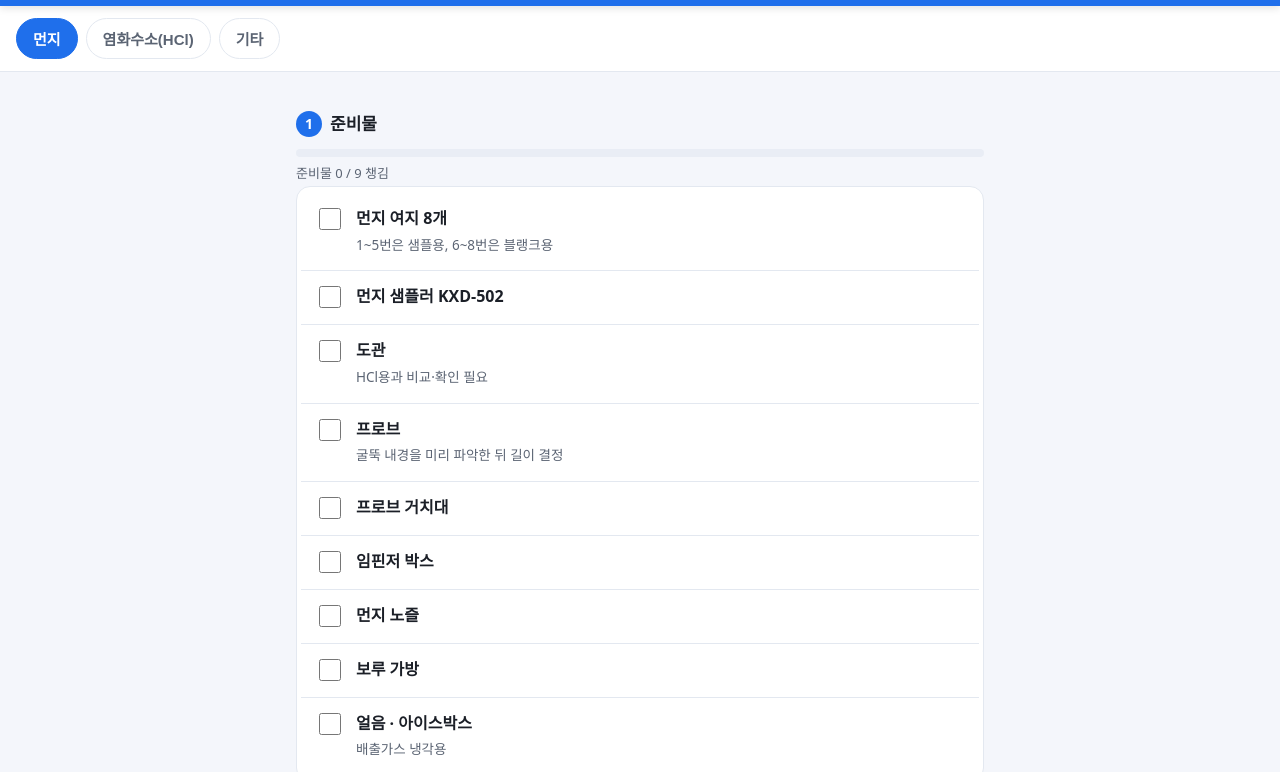
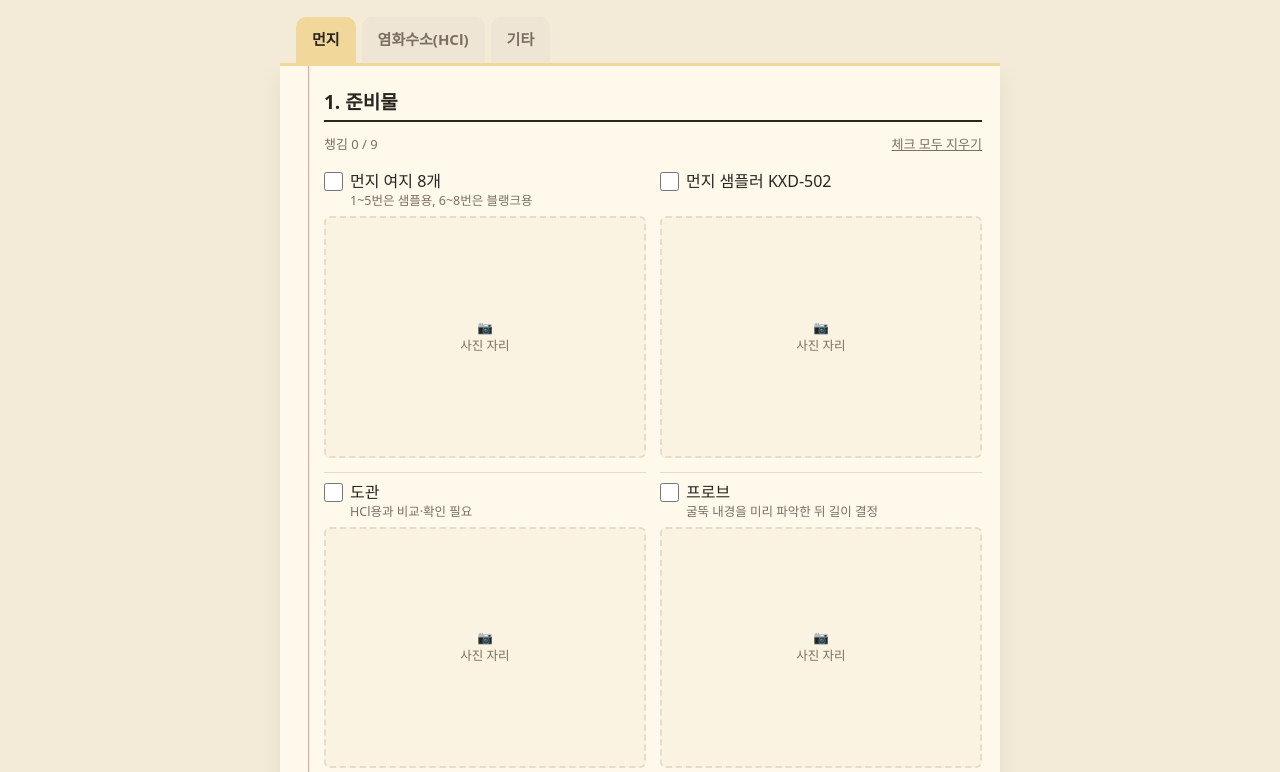
Before and after one commit to jeongho3360-36/TMS-HandBook, a plain HTML site: page index.html in a window 1280 px wide. Shown: the part 85-857 px from the top of the page. Drawn offline with Linux system fonts and the light colour scheme.

Commit message:
Add files via upload

```diff
--- a/index.html
+++ b/index.html
@@ -5,117 +5,128 @@
 <meta name="viewport" content="width=device-width, initial-scale=1.0">
 <title>굴뚝 TMS 시료채취 핸드북</title>
 <style>
-  /* ===== 색과 기본 설정 ===== */
+  /* ===== 색 (메모장 느낌) ===== */
   :root{
-    --main:#1f6feb;       /* 포인트 색(파랑) */
-    --main-dark:#1a5fcc;
-    --bg:#f4f6fb;         /* 배경색 */
-    --card:#ffffff;       /* 카드 배경 */
-    --text:#1b1f27;       /* 글자색 */
-    --muted:#5b6473;      /* 연한 글자 */
-    --line:#e3e8f0;       /* 구분선 */
-    --warn-bg:#fff6e5;    /* 주의사항 배경 */
-    --warn-line:#f0b429;  /* 주의사항 테두리 */
+    --paper:#fff9ec;      /* 종이 */
+    --desk:#f3ead8;       /* 종이 바깥 배경 */
+    --ink:#29251f;        /* 글자 */
+    --muted:#7a6f60;      /* 연한 글자 */
+    --rule:#e6dcc8;       /* 줄 */
+    --margin:#d98c83;     /* 왼쪽 빨간 여백선 */
+    --tab:#eee5d5;        /* 탭 */
+    --tab-on:#f2d79a;     /* 선택된 탭 (형광펜) */
+    --mark:rgba(242,199,90,.45); /* 강조 형광펜 */
+    --photo-bg:#fbf3e2;
+  }
+  @media (prefers-color-scheme: dark){
+    :root{
+      --paper:#2a2723; --desk:#1c1a18; --ink:#f4ebdd; --muted:#b3a794;
+      --rule:#3b3731; --margin:#875a56; --tab:#302c27; --tab-on:#6b512a;
+      --mark:rgba(200,150,60,.35); --photo-bg:#25221f;
+    }
   }
   *{box-sizing:border-box;}
   body{
-    margin:0; font-family:"Apple SD Gothic Neo","Malgun Gothic",system-ui,sans-serif;
-    background:var(--bg); color:var(--text); line-height:1.6;
-    -webkit-text-size-adjust:100%;
+    margin:0; background:var(--desk); color:var(--ink);
+    font-family:system-ui,"Apple SD Gothic Neo","Malgun Gothic","맑은 고딕",sans-serif;
+    font-size:16px; line-height:28px; -webkit-text-size-adjust:100%;
   }
 
-  /* ===== 상단 제목 ===== */
-  header{
-    background:var(--main); color:#fff;
-    padding:18px 16px; position:sticky; top:0; z-index:10;
-    box-shadow:0 2px 8px rgba(0,0,0,.12);
+  /* ===== 상단 제목 (스크롤하면 위로 올라감) ===== */
+  header{ max-width:720px; margin:0 auto; padding:22px 20px 10px; }
+  header h1{ margin:0; font-size:21px; line-height:30px; font-weight:800; }
+  header p{ margin:2px 0 0; font-size:14px; color:var(--muted); }
+
+  /* ===== 분류 탭 (맨 위에 고정) ===== */
+  .tabs-wrap{ position:sticky; top:0; z-index:10; background:var(--desk); }
+  .tabs{
+    max-width:720px; margin:0 auto; display:flex; gap:6px;
+    overflow-x:auto; padding:10px 16px 0; scrollbar-width:none;
   }
-  header h1{ margin:0; font-size:19px; font-weight:700; }
-  header p{ margin:4px 0 0; font-size:13px; opacity:.9; }
+  .tabs::-webkit-scrollbar{ display:none; }
+  .tab{
+    flex:0 0 auto; border:none; cursor:pointer; white-space:nowrap;
+    background:var(--tab); color:var(--muted); font:inherit; font-size:15px; font-weight:700;
+    padding:8px 16px 10px; border-radius:10px 10px 0 0;
+  }
+  .tab.active{ background:var(--tab-on); color:var(--ink); }
 
-  /* ===== 측정 종류 선택 버튼 ===== */
-  .tabs{
-    display:flex; gap:8px; overflow-x:auto; padding:12px 16px;
-    background:var(--card); border-bottom:1px solid var(--line);
-    position:sticky; top:60px; z-index:9;
+  /* ===== 종이 ===== */
+  main{
+    max-width:720px; margin:0 auto 0; background:var(--paper);
+    border-top:3px solid var(--tab-on);
+    padding:18px 18px 32px 34px; min-height:60vh; position:relative;
+    box-shadow:0 1px 0 var(--rule), 0 8px 24px rgba(0,0,0,.06);
   }
-  .tab{
-    flex:0 0 auto; border:1.5px solid var(--line); background:#fff;
-    color:var(--muted); padding:9px 16px; border-radius:999px;
-    font-size:15px; font-weight:600; cursor:pointer; white-space:nowrap;
+  main::before{ /* 왼쪽 빨간 여백선 */
+    content:""; position:absolute; top:0; bottom:0; left:22px;
+    border-left:1.5px solid var(--margin); opacity:.7;
   }
-  .tab.active{ background:var(--main); color:#fff; border-color:var(--main); }
+  @media (min-width:740px){ main{ border-radius:0 0 6px 6px; padding-left:44px; } main::before{ left:28px; } }
 
-  /* ===== 본문 ===== */
-  main{ padding:16px; max-width:720px; margin:0 auto; }
-  .section-title{
-    display:flex; align-items:center; gap:8px;
-    font-size:17px; font-weight:700; margin:22px 0 12px;
+  /* 큰 제목: "1. 준비물" */
+  h2{
+    font-size:19px; line-height:28px; font-weight:800; margin:26px 0 4px;
+    padding-bottom:4px; border-bottom:2px solid var(--ink);
   }
-  .section-title .num{
-    background:var(--main); color:#fff; width:26px; height:26px;
-    border-radius:50%; display:grid; place-items:center; font-size:14px; flex:0 0 auto;
+  h2:first-child{ margin-top:4px; }
+
+  /* 줄 메모: "- 먼지 여지 8개" */
+  ul{ list-style:none; margin:0; padding:0; }
+  li{
+    position:relative; padding:6px 0 6px 16px;
+    border-bottom:1px solid var(--rule);
   }
+  li::before{ content:"-"; position:absolute; left:2px; top:6px; color:var(--muted); }
+  ol{ list-style:none; margin:0; padding:0; counter-reset:n; }
+  ol li{ counter-increment:n; padding-left:26px; }
+  ol li::before{ content:counter(n) ")"; left:0; font-weight:700; color:var(--muted); }
 
-  /* 카드 */
-  .card{
-    background:var(--card); border:1px solid var(--line); border-radius:14px;
-    padding:6px 4px; margin-bottom:8px;
+  .sub{ display:block; font-size:14px; line-height:22px; color:var(--muted); }
+  b, .hl{ font-weight:700; background:linear-gradient(transparent 55%, var(--mark) 55%); }
+
+  /* 사진 자리 */
+  figure{ margin:8px 0 4px; }
+  figure img{
+    display:block; width:100%; max-width:420px; aspect-ratio:4/3; object-fit:cover;
+    border-radius:4px; background:var(--photo-bg);
+    box-shadow:0 1px 4px rgba(0,0,0,.15);
   }
+  .photo-empty{
+    width:100%; max-width:420px; aspect-ratio:4/3; border:2px dashed var(--rule);
+    border-radius:6px; background:var(--photo-bg); color:var(--muted);
+    display:grid; place-items:center; text-align:center; font-size:14px; line-height:22px; padding:12px;
+  }
+  figcaption{ font-size:13px; line-height:20px; color:var(--muted); margin-top:4px; }
 
-  /* 준비물 체크리스트 */
-  .item{
-    display:flex; align-items:flex-start; gap:12px; padding:13px 14px;
-    border-bottom:1px solid var(--line); cursor:pointer;
-  }
-  .item:last-child{ border-bottom:none; }
-  .item input{ width:22px; height:22px; margin-top:2px; flex:0 0 auto; accent-color:var(--main); }
-  .item .name{ font-weight:600; display:block; }
-  .item .desc{ font-size:13.5px; color:var(--muted); margin-top:2px; }
-  .item.checked .name{ text-decoration:line-through; color:var(--muted); }
+  /* 준비물: 2열 */
+  ul.tools{ display:grid; grid-template-columns:1fr 1fr; gap:0 14px; }
+  ul.tools li{ display:flex; flex-direction:column; padding:8px 0 10px 12px; line-height:22px; }
+  ul.tools li{ padding-left:0; }
+  ul.tools li::before{ content:none; }
+  ul.tools label{ display:flex; gap:7px; align-items:flex-start; cursor:pointer; }
+  ul.tools input{ width:19px; height:19px; margin:2px 0 0; flex:0 0 auto; accent-color:var(--margin); }
+  ul.tools li.done .name{ text-decoration:line-through; color:var(--muted); }
+  .check-info{ display:flex; justify-content:space-between; align-items:center; font-size:13px; color:var(--muted); margin:2px 0 0; }
+  .check-info button{ border:none; background:none; color:var(--muted); font:inherit; text-decoration:underline; cursor:pointer; padding:4px 0; }
+  ul.tools .sub{ font-size:12.5px; line-height:18px; }
+  ul.tools figure{ margin-top:auto; padding-top:6px; }
+  ul.tools figure img, ul.tools .photo-empty{ max-width:none; font-size:12.5px; line-height:18px; padding:6px; }
 
-  /* 과정(순서) 목록 */
-  .step{
-    display:flex; gap:12px; padding:13px 14px; border-bottom:1px solid var(--line);
-  }
-  .step:last-child{ border-bottom:none; }
-  .step .n{
-    flex:0 0 auto; width:24px; height:24px; border-radius:50%;
-    background:#eef3fc; color:var(--main-dark); font-weight:700;
-    display:grid; place-items:center; font-size:13px;
-  }
+  .soon{ text-align:center; color:var(--muted); padding:60px 0; }
 
-  /* 주의사항 상자 */
-  .warn{
-    background:var(--warn-bg); border:1px solid var(--warn-line);
-    border-radius:12px; padding:12px 14px; margin:10px 0; font-size:14.5px;
-  }
-  .warn b{ color:#9a6700; }
-
-  /* 진행률 표시 */
-  .progress-wrap{ margin:6px 0 2px; }
-  .progress-bar{ height:8px; background:#e9edf5; border-radius:99px; overflow:hidden; }
-  .progress-bar span{ display:block; height:100%; width:0; background:var(--main); transition:width .25s; }
-  .progress-text{ font-size:13px; color:var(--muted); margin-top:6px; }
-
-  /* 준비 중 안내 */
-  .soon{ text-align:center; color:var(--muted); padding:48px 16px; }
-  .soon .big{ font-size:40px; }
-
-  footer{ text-align:center; color:var(--muted); font-size:12px; padding:24px 16px 40px; }
+  footer{ text-align:center; color:var(--muted); font-size:12px; padding:20px 16px 40px; }
 </style>
 </head>
 <body>
 
 <header>
   <h1>굴뚝 TMS 시료채취 핸드북</h1>
-  <p>현장 나가기 전 준비물과 순서를 한눈에</p>
+  <p>현장 나가기 전 준비물과 순서 메모</p>
 </header>
 
-<!-- 측정 종류 선택 버튼이 자동으로 채워집니다 -->
-<nav class="tabs" id="tabs"></nav>
+<div class="tabs-wrap"><nav class="tabs" id="tabs"></nav></div>
 
-<!-- 선택한 종류의 내용이 여기에 표시됩니다 -->
 <main id="content"></main>
 
 <footer>굴뚝 TMS 시료채취 핸드북 · 현장용</footer>
@@ -123,14 +134,13 @@
 <script>
 /* ============================================================
    ▼▼▼ 여기만 고치면 내용이 바뀝니다 ▼▼▼
-   측정 종류를 하나 추가하려면 { } 블록을 하나 더 복사해서 쓰면 됩니다.
-   - id   : 영어로 된 구분용 이름 (겹치지 않게)
-   - name : 버튼에 보일 이름
-   - ready: true 면 내용 표시, false 면 '준비 중'으로 표시
-   - tools : 준비물 목록 (name=이름, desc=설명)
-   - prepare : 준비 과정 순서
-   - sampling : 채취 과정 순서
-   - cautions : 주의사항
+   - name  : 탭에 보일 이름
+   - ready : true 면 내용 표시, false 면 '준비 중'
+   - tools : 준비물 (text=이름, sub=설명, photo=사진 파일 경로)
+       사진은 images 폴더에 넣고 파일 이름을 photo에 적으면 됩니다.
+       파일이 아직 없으면 점선 '사진 자리'로 보입니다.
+   - prepare / sampling : 순서 (번호가 자동으로 붙음)
+   - cautions : 주의사항  (<b>글자</b> 로 형광펜 강조)
    ============================================================ */
 const DATA = [
   {
@@ -138,26 +148,26 @@ const DATA = [
     name: "먼지",
     ready: true,
     tools: [
-      { name: "먼지 여지 8개", desc: "1~5번은 샘플용, 6~8번은 블랭크용" },
-      { name: "먼지 샘플러 KXD-502", desc: "" },
-      { name: "도관", desc: "HCl용과 비교·확인 필요" },
-      { name: "프로브", desc: "굴뚝 내경을 미리 파악한 뒤 길이 결정" },
-      { name: "프로브 거치대", desc: "" },
-      { name: "임핀저 박스", desc: "" },
-      { name: "먼지 노즐", desc: "" },
-      { name: "보루 가방", desc: "" },
-      { name: "얼음 · 아이스박스", desc: "배출가스 냉각용" }
+      { text: "먼지 여지 8개", sub: "1~5번은 샘플용, 6~8번은 블랭크용", photo: "images/dust-filter.jpg" },
+      { text: "먼지 샘플러 KXD-502", photo: "images/dust-sampler.jpg" },
+      { text: "도관", sub: "HCl용과 비교·확인 필요", photo: "images/tube.jpg" },
+      { text: "프로브", sub: "굴뚝 내경을 미리 파악한 뒤 길이 결정", photo: "images/probe.jpg" },
+      { text: "프로브 거치대", photo: "images/probe-stand.jpg" },
+      { text: "임핀저 박스", photo: "images/impinger-box.jpg" },
+      { text: "먼지 노즐", photo: "images/dust-nozzle.jpg" },
+      { text: "보루 가방", photo: "images/bag.jpg" },
+      { text: "얼음 · 아이스박스", sub: "배출가스 냉각용", photo: "images/icebox.jpg" }
     ],
     prepare: [
-      "여지를 측정 전 105℃에서 2시간 이상 건조한다.",
+      "여지를 측정 전 <b>105℃에서 2시간 이상</b> 건조한다.",
       "굴뚝 내경을 미리 파악해 프로브 길이를 결정한다.",
-      "임핀저를 구성한다 — 1·2번: 물 100g / 3번: 빈 병 / 4번: 실리카겔 200~300g",
+      "임핀저를 구성한다.<span class='sub'>1·2번: 물 100g / 3번: 빈 병 / 4번: 실리카겔 200~300g</span>",
       "도관이 HCl용과 맞는지 비교·확인한다."
     ],
     sampling: [
       "프로브를 거치대에 고정하고 노즐을 장착한다.",
       "임핀저 박스를 연결하고 샘플러(KXD-502)를 준비한다.",
-      "배출가스를 얼음으로 20℃ 이하로 냉각하며 채취한다.",
+      "배출가스를 얼음으로 <b>20℃ 이하</b>로 냉각하며 채취한다.",
       "1~5번 여지로 시료를 채취하고, 6~8번 여지는 블랭크로 둔다."
     ],
     cautions: [
@@ -167,9 +177,9 @@ const DATA = [
     ]
   },
 
-  /* 아래는 나중에 채워 넣을 예시입니다. ready를 true로 바꾸고 내용을 넣으세요. */
-  { id: "hcl",  name: "염화수소(HCl)", ready: false },
-  { id: "etc",  name: "기타",         ready: false }
+  /* 나중에 채워 넣을 자리입니다. ready를 true로 바꾸고 위와 같은 모양으로 내용을 넣으세요. */
+  { id: "hcl", name: "염화수소(HCl)", ready: false },
+  { id: "etc", name: "기타",          ready: false }
 ];
 /* ▲▲▲ 내용 수정 영역 끝 ▲▲▲ */
 
@@ -178,15 +188,7 @@ const DATA = [
 const tabsEl = document.getElementById("tabs");
 const contentEl = document.getElementById("content");
 let current = 0;
-
-// 체크 상태를 기억(같은 기기에서 다시 열어도 유지). 미리보기에선 저장이 안 될 수 있어요.
-function loadChecks(id){
-  try{ return JSON.parse(localStorage.getItem("check_"+id) || "{}"); }
-  catch(e){ return {}; }
-}
-function saveChecks(id, obj){
-  try{ localStorage.setItem("check_"+id, JSON.stringify(obj)); }catch(e){}
-}
+try{ const s = +localStorage.getItem("tms_tab"); if(DATA[s]) current = s; }catch(e){}
 
 function renderTabs(){
   tabsEl.innerHTML = "";
@@ -194,79 +196,85 @@ function renderTabs(){
     const b = document.createElement("button");
     b.className = "tab" + (i === current ? " active" : "");
     b.textContent = d.name;
-    b.onclick = () => { current = i; renderTabs(); renderContent(); window.scrollTo(0,0); };
+    b.onclick = () => {
+      current = i;
+      try{ localStorage.setItem("tms_tab", i); }catch(e){}
+      renderTabs(); renderContent(); window.scrollTo(0, 0);
+    };
     tabsEl.appendChild(b);
   });
 }
 
+function photoHTML(t){
+  if(!t.photo) return "";
+  const label = t.text + " 사진";
+  return '<figure><img src="'+t.photo+'" alt="'+label+'" loading="lazy" ' +
+         'onerror="this.outerHTML=\'<div class=&quot;photo-empty&quot;>📷<br>사진 자리</div>\'">' +
+         '</figure>';
+}
+
 function renderContent(){
   const d = DATA[current];
-  contentEl.innerHTML = "";
-
   if(!d.ready){
-    contentEl.innerHTML =
-      '<div class="soon"><div class="big">🛠️</div>' +
-      '<p><b>'+d.name+'</b> 측정 내용은 준비 중입니다.<br>곧 추가될 예정이에요.</p></div>';
+    contentEl.innerHTML = '<div class="soon">✏️<br><b>'+d.name+'</b> 메모는 아직 준비 중입니다.</div>';
     return;
   }
+  let n = 0, html = "";
 
   const checks = loadChecks(d.id);
+  html += '<h2>'+(++n)+'. 준비물</h2>';
+  html += '<div class="check-info"><span id="ccount"></span><button type="button" id="creset">체크 모두 지우기</button></div>';
+  html += '<ul class="tools">';
+  d.tools.forEach((t, i) => {
+    const on = checks[i] ? ' checked' : '';
+    html += '<li class="'+(on ? 'done' : '')+'" data-i="'+i+'"><label><input type="checkbox"'+on+'>' +
+            '<span><span class="name">' + t.text + '</span>' + (t.sub ? '<span class="sub">'+t.sub+'</span>' : '') +
+            '</span></label>' + photoHTML(t) + '</li>';
+  });
+  html += '</ul>';
 
-  // 1. 준비물
-  let html = '<div class="section-title"><span class="num">1</span>준비물</div>';
-  html += '<div class="progress-wrap"><div class="progress-bar"><span id="pbar"></span></div>' +
-          '<div class="progress-text" id="ptext"></div></div>';
-  html += '<div class="card" id="toolCard">';
-  d.tools.forEach((t, idx) => {
-    const on = checks[idx] ? " checked" : "";
-    html += '<label class="item'+(on?' checked':'')+'" data-i="'+idx+'">' +
-              '<input type="checkbox"'+on+'>' +
-              '<span><span class="name">'+t.name+'</span>' +
-              (t.desc ? '<span class="desc">'+t.desc+'</span>' : '') +
-            '</span></label>';
-  });
-  html += '</div>';
+  html += '<h2>'+(++n)+'. 준비 과정</h2><ol>';
+  d.prepare.forEach(s => { html += '<li>'+s+'</li>'; });
+  html += '</ol>';
 
-  // 2. 준비 과정
-  html += '<div class="section-title"><span class="num">2</span>준비 과정</div><div class="card">';
-  d.prepare.forEach((s, i) => {
-    html += '<div class="step"><span class="n">'+(i+1)+'</span><span>'+s+'</span></div>';
-  });
-  html += '</div>';
+  html += '<h2>'+(++n)+'. 시료채취 과정</h2><ol>';
+  d.sampling.forEach(s => { html += '<li>'+s+'</li>'; });
+  html += '</ol>';
 
-  // 3. 채취 과정
-  html += '<div class="section-title"><span class="num">3</span>시료채취 과정</div><div class="card">';
-  d.sampling.forEach((s, i) => {
-    html += '<div class="step"><span class="n">'+(i+1)+'</span><span>'+s+'</span></div>';
-  });
-  html += '</div>';
-
-  // 주의사항
   if(d.cautions && d.cautions.length){
-    html += '<div class="section-title"><span class="num">!</span>주의사항</div>';
-    d.cautions.forEach(c => { html += '<div class="warn">⚠️ '+c+'</div>'; });
+    html += '<h2>'+(++n)+'. 주의사항</h2><ul>';
+    d.cautions.forEach(c => { html += '<li>⚠️ '+c+'</li>'; });
+    html += '</ul>';
   }
-
   contentEl.innerHTML = html;
 
-  // 체크박스 클릭 동작 연결
-  const total = d.tools.length;
-  function updateProgress(){
-    const done = Object.values(checks).filter(Boolean).length;
-    const pct = total ? Math.round(done/total*100) : 0;
-    document.getElementById("pbar").style.width = pct + "%";
-    document.getElementById("ptext").textContent = "준비물 " + done + " / " + total + " 챙김";
+  // 체크박스: 같은 기기에서 다시 열어도 유지
+  const items = contentEl.querySelectorAll("ul.tools li");
+  function updateCount(){
+    const done = d.tools.filter((_, i) => checks[i]).length;
+    document.getElementById("ccount").textContent = "챙김 " + done + " / " + d.tools.length;
   }
-  contentEl.querySelectorAll(".item").forEach(label => {
-    const i = label.dataset.i;
-    label.querySelector("input").addEventListener("change", (e) => {
+  items.forEach(li => {
+    const i = li.dataset.i;
+    li.querySelector("input").addEventListener("change", e => {
       checks[i] = e.target.checked;
-      label.classList.toggle("checked", e.target.checked);
-      saveChecks(d.id, checks);
-      updateProgress();
+      li.classList.toggle("done", e.target.checked);
+      saveChecks(d.id, checks); updateCount();
     });
   });
-  updateProgress();
+  document.getElementById("creset").onclick = () => {
+    if(!confirm("준비물 체크를 모두 지울까요?")) return;
+    for(const k in checks) delete checks[k];
+    saveChecks(d.id, checks); renderContent();
+  };
+  updateCount();
+}
+
+function loadChecks(id){
+  try{ return JSON.parse(localStorage.getItem("check_"+id) || "{}"); }catch(e){ return {}; }
+}
+function saveChecks(id, obj){
+  try{ localStorage.setItem("check_"+id, JSON.stringify(obj)); }catch(e){}
 }
 
 renderTabs();
```
